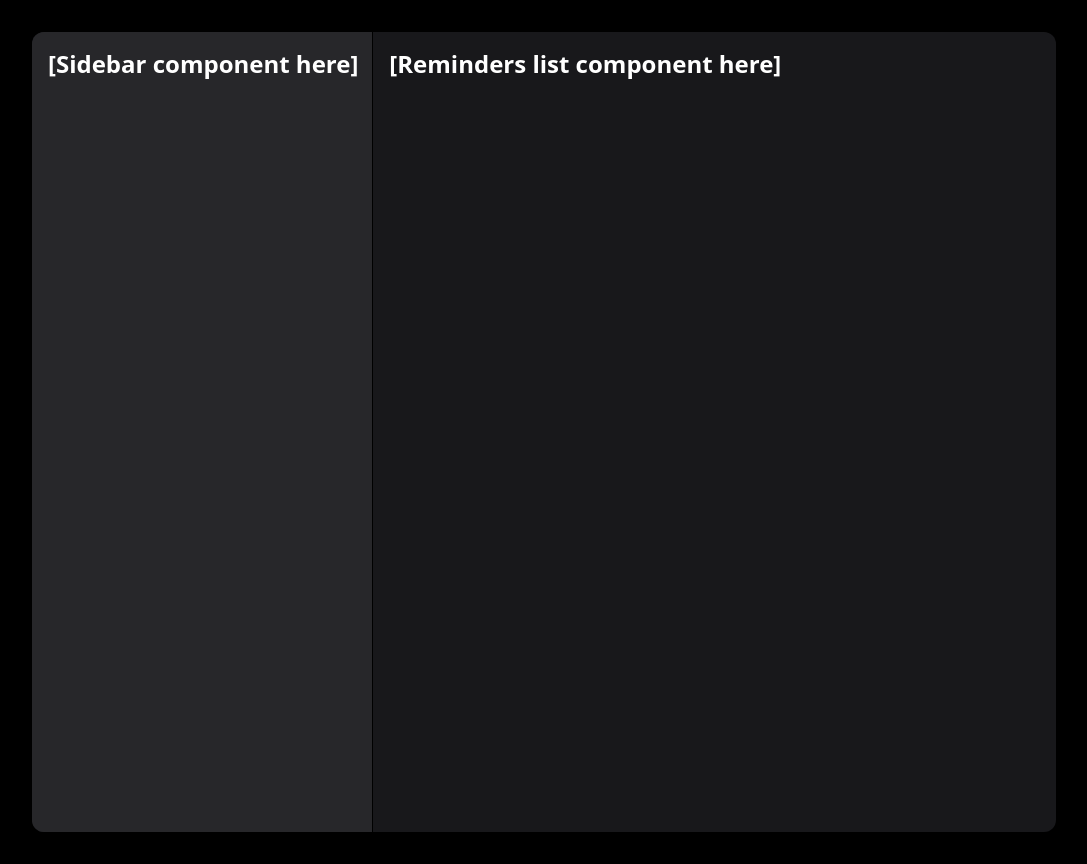
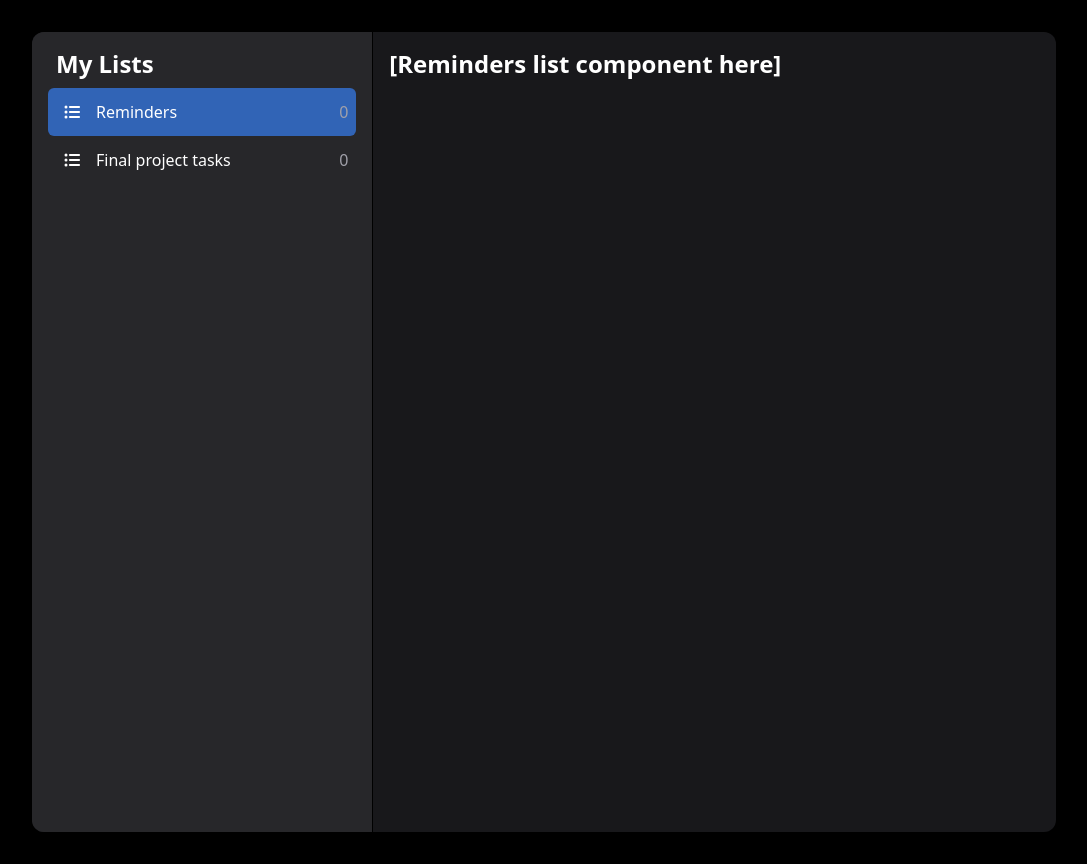
Before and after one commit to tw0po1nt/react-reminders, a React (Create React App) app: page / in a window 1280 px wide. Shown: the whole page, without its empty margins (96-1183 px from the left). Built offline with nearby package versions, Linux system fonts and the light colour scheme; the HTML template or start-up script is replaced by a standard one.

Commit message:
Complete sidebar component

```diff
--- a/src/App.tsx
+++ b/src/App.tsx
@@ -1,13 +1,24 @@
+import Sidebar from "./components/Sidebar";
+import { LISTS } from "./app-data";
+import { useState } from "react";
+
 function App() {
+  const [selectedListId, setSelectedListId] = useState<number>(LISTS[0].id);
+  const [lists, setLists] = useState(LISTS);
+
+  const handleSelectList = (listId: number) => {
+    setSelectedListId(listId);
+  };
+
   return (
-    <main className="container flex flex-row bg-zinc-900 overflow-clip h-screen max-w-5xl rounded-xl lg:my-8">
-      <aside className="h-full w-1/3 bg-zinc-800 border-r border-black pt-4 pl-4">
-        <h1 className="text-2xl text-white font-bold">[Sidebar component here]</h1>
+    <div className="container flex flex-row bg-zinc-900 overflow-clip h-screen max-w-5xl rounded-xl lg:my-8">
+      <aside className="h-full w-1/3 min-w-fit bg-zinc-800 border-r border-black p-4">
+        <Sidebar lists={lists} selectedListId={selectedListId} onSelectList={handleSelectList} />
       </aside>
       <section className="h-full grow pt-4 pl-4">
         <h1 className="text-2xl text-white font-bold">[Reminders list component here]</h1>
       </section>
-    </main>
+    </div>
   );
 }
 
--- /dev/null
+++ b/src/app-data.ts
@@ -0,0 +1,27 @@
+export interface Reminder {
+  id: number;
+  task: string;
+  isCompleted: boolean;
+}
+
+export interface ReminderList {
+  id: number;
+  name: string;
+  color: string;
+  reminders: Reminder[];
+}
+
+export const LISTS: ReminderList[] = [
+  {
+    id: 1,
+    name: "Reminders",
+    color: "#F19A38",
+    reminders: [],
+  },
+  {
+    id: 2,
+    name: "Final project tasks",
+    color: "#3B82F7",
+    reminders: [],
+  },
+];
--- /dev/null
+++ b/src/components/Sidebar.tsx
@@ -0,0 +1,34 @@
+import { FC } from "react";
+import { FontAwesomeIcon } from "@fortawesome/react-fontawesome";
+import { faListUl } from "@fortawesome/free-solid-svg-icons";
+import { ReminderList } from "../app-data";
+
+interface SidebarProps {
+  lists: ReminderList[];
+  selectedListId: number;
+  onSelectList: (listId: number) => void;
+}
+
+const Sidebar: FC<SidebarProps> = ({ lists, selectedListId, onSelectList }) => {
+  return (
+    <section className="w-full">
+      <h1 className="text-2xl text-white font-bold ml-2 mb-2">My Lists</h1>
+      <div className="w-full">
+        {lists.map(l => {
+          const isSelected = l.id === selectedListId;
+          return (
+            <div onClick={() => onSelectList(l.id)} className={`flex flex-row items-center rounded-md p-2 cursor-pointer ${isSelected ? 'bg-[#3164B6]' : ''}`} key={l.id}>
+              <div className={`flex flex-row justify-center items-center w-8 h-8 bg-[${l.color}] rounded-full mr-2`}>
+                <FontAwesomeIcon icon={faListUl} className="text-white" />
+              </div>
+              <p className="text-white text-base grow">{l.name}</p>
+              <p className="text-zinc-400 text-base ml-2">{l.reminders.length}</p>
+            </div>
+          );
+        })}
+      </div>
+    </section>
+  );
+};
+
+export default Sidebar;
```
